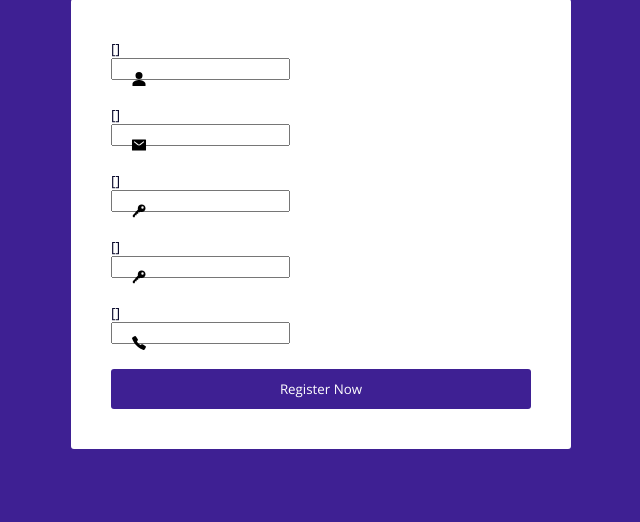
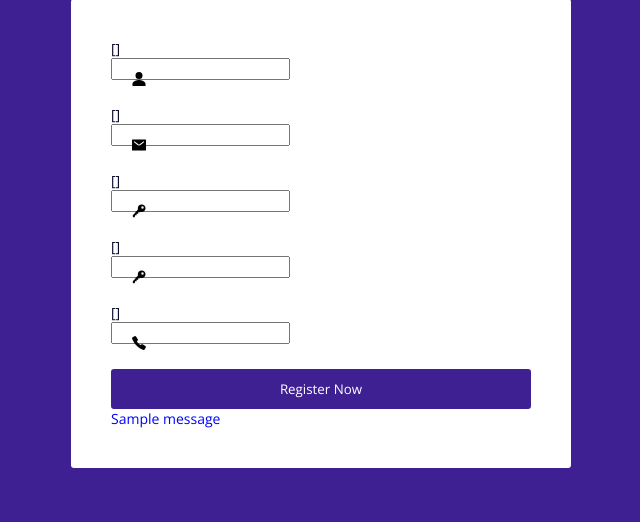
Before and after one commit to Sohail342/FormAPI-Django, a Django app: template core/templates/core/index.html in a window 1280 px wide. Shown: the part 125-647 px from the top of the page, without its empty margins (319-959 px from the left). Run offline with Django 5.2, Linux system fonts and the light colour scheme; the template is opened without the code that fills it, so the values that code supplies are empty, except form fields; one stand-in notice (Sample message) is shown; form fields are guessed from the names that the template uses.

Commit message:
Success messages

```diff
--- a/core/templates/core/index.html
+++ b/core/templates/core/index.html
@@ -7,7 +7,11 @@
     <link rel="stylesheet" href="{% static 'core/css/style.css' %}">
     <script type="module" src="https://unpkg.com/ionicons@5.5.2/dist/ionicons/ionicons.esm.js"></script>
 </head>
-
+<style>
+    .success{
+        color:blue;
+    }
+</style>
 <body>
 
     <div class="wrapper">
@@ -70,8 +74,14 @@
 
                     <input type="Submit" value="Register Now">
                 </form>
+                <div>
+                    {% if messages %}
+                        {% for message in messages %}
+                        <p {% if message.tags %} class="{{message.tags}} {% endif %}">{{message}}</p>
+                        {% endfor %}
+                    {% endif %}
+                </div>
             </div>
-
         </div>
     </div>
 
--- a/core/views.py
+++ b/core/views.py
@@ -1,6 +1,7 @@
 from django.shortcuts import redirect, render
 from .form import RegForm
 from .models import RegModel
+from django.contrib import messages
 
 def formAPI(request):
     if request.method == "POST":
@@ -19,7 +20,9 @@ def formAPI(request):
             else:
                 reg = RegModel.objects.create(name=name, email=email, password=password, phone=phone)
                 reg.save()
+                messages.success(request, 'Created successfully')
                 return redirect('formAPI')
+
     else:
         form = RegForm()
     return render(request, 'core/index.html', {'form':form})
--- a/formsAPI/settings.py
+++ b/formsAPI/settings.py
@@ -71,6 +71,7 @@ DATABASES = {
 }
 
 
+
 # Password validation
 # https://docs.djangoproject.com/en/5.1/ref/settings/#auth-password-validators
 
```
Also changed, not shown: db.sqlite3.
